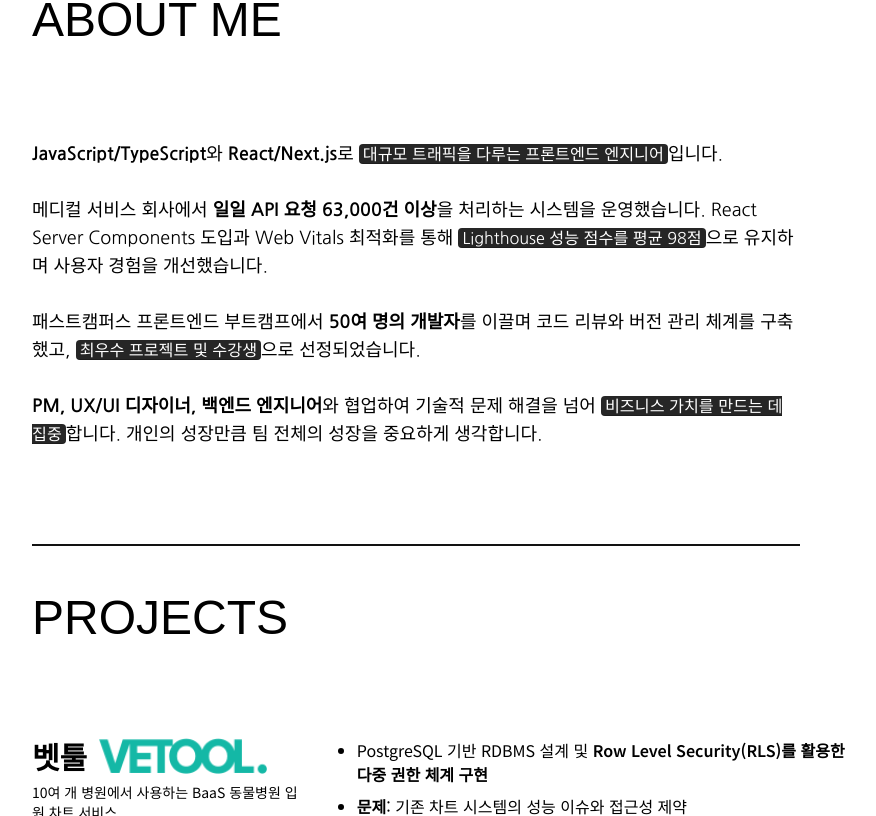
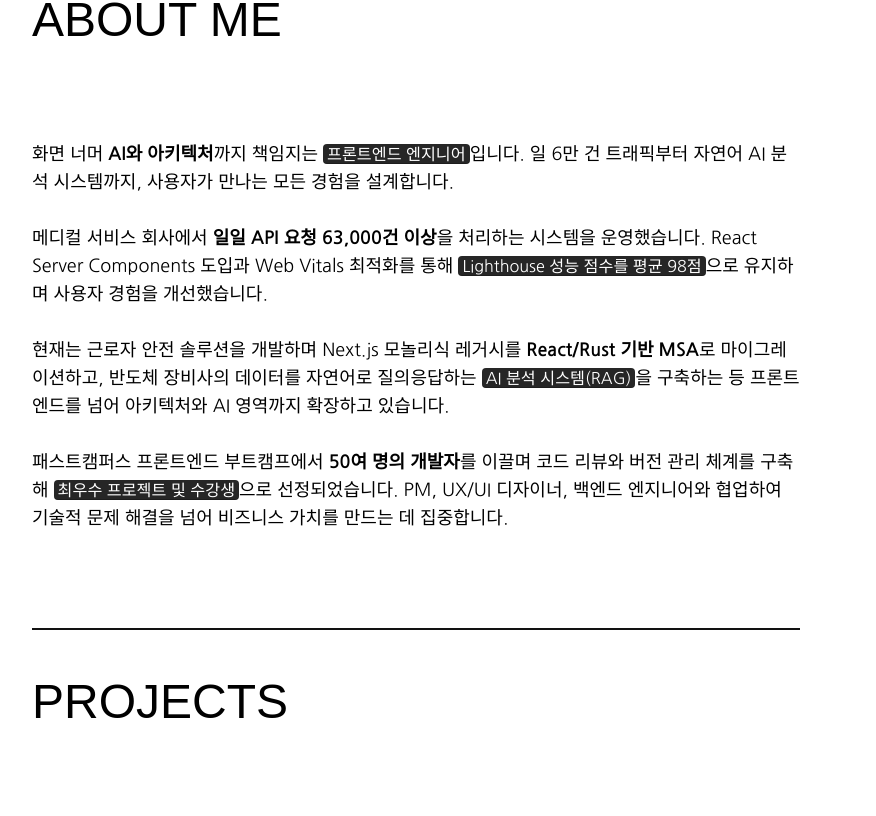
Before and after one commit to kledyu/kledyu, a Next.js app: page / in a window 1280 px wide. Shown: the part 664-1480 px from the top of the page, without its empty margins (224-1100 px from the left). Built offline with nearby package versions, Linux system fonts and the light colour scheme; a web font is replaced by a local one.

Commit message:
Update resume profile content

```diff
--- a/components/Detail.tsx
+++ b/components/Detail.tsx
@@ -7,8 +7,9 @@ const nanum = Nanum_Gothic({ subsets: ['latin'], weight: ['400', '700'] });
 export default function Detail() {
   return (
     <p className={cn(nanum.className, 'sm:text-lg')}>
-      <strong>JavaScript/TypeScript</strong>와 <strong>React/Next.js</strong>로{' '}
-      <Mark>대규모 트래픽을 다루는 프론트엔드 엔지니어</Mark>입니다.
+      화면 너머 <strong>AI와 아키텍처</strong>까지 책임지는{' '}
+      <Mark>프론트엔드 엔지니어</Mark>입니다. 일 6만 건 트래픽부터 자연어 AI
+      분석 시스템까지, 사용자가 만나는 모든 경험을 설계합니다.
       <br />
       <br />
       메디컬 서비스 회사에서 <strong>일일 API 요청 63,000건 이상</strong>을
@@ -17,14 +18,17 @@ export default function Detail() {
       사용자 경험을 개선했습니다.
       <br />
       <br />
-      패스트캠퍼스 프론트엔드 부트캠프에서 <strong>50여 명의 개발자</strong>를
-      이끌며 코드 리뷰와 버전 관리 체계를 구축했고,{' '}
-      <Mark>최우수 프로젝트 및 수강생</Mark>으로 선정되었습니다.
+      현재는 근로자 안전 솔루션을 개발하며 Next.js 모놀리식 레거시를{' '}
+      <strong>React/Rust 기반 MSA</strong>로 마이그레이션하고, 반도체 장비사의
+      데이터를 자연어로 질의응답하는 <Mark>AI 분석 시스템(RAG)</Mark>을
+      구축하는 등 프론트엔드를 넘어 아키텍처와 AI 영역까지 확장하고 있습니다.
       <br />
       <br />
-      <strong>PM, UX/UI 디자이너, 백엔드 엔지니어</strong>와 협업하여 기술적
-      문제 해결을 넘어 <Mark>비즈니스 가치를 만드는 데 집중</Mark>합니다. 개인의
-      성장만큼 팀 전체의 성장을 중요하게 생각합니다.
+      패스트캠퍼스 프론트엔드 부트캠프에서 <strong>50여 명의 개발자</strong>를
+      이끌며 코드 리뷰와 버전 관리 체계를 구축해{' '}
+      <Mark>최우수 프로젝트 및 수강생</Mark>으로 선정되었습니다. PM, UX/UI
+      디자이너, 백엔드 엔지니어와 협업하여 기술적 문제 해결을 넘어 비즈니스
+      가치를 만드는 데 집중합니다.
     </p>
   );
 }
--- a/components/Main.tsx
+++ b/components/Main.tsx
@@ -3,14 +3,12 @@ import Career from '@/components/career';
 import Certifications from '@/components/certifications';
 import Info from '@/components/Info';
 import Projects from '@/components/projects';
-import SkillSet from '@/components/skill-set';
 import Section from '@/components/ui/Section';
 
 export const SECTIONS = [
   { Component: Info, isFirst: true },
   { Component: AboutMe, label: 'ABOUT ME', isBold: true },
   { Component: Projects, label: 'PROJECTS' },
-  { Component: SkillSet, label: 'SKILL SET' },
   { Component: Career, label: 'CAREER' },
   { Component: Certifications, label: 'CERTIFICATIONS' },
 ];
--- a/components/certifications/index.tsx
+++ b/components/certifications/index.tsx
@@ -3,20 +3,25 @@ import Heading from '@/components/ui/Heading';
 
 export default function Certifications() {
   const CERTIFICATIONS = {
+    engineer: {
+      title: '정보처리기사',
+      period: '2026.06.12.',
+      details: `- 정보처리기사`,
+    },
     sqld: {
       title: 'SQLD',
       period: '2026.03.27.',
-      details: `- SQL 개발자(SQLD)`,
+      details: `- SQL 개발자`,
     },
     eng: {
-      title: '영어',
+      title: 'OPIc 영어',
       period: '2023.10.15.',
-      details: `- OPIc, IH(Intermediate High)`,
+      details: `- IH(Intermediate High)`,
     },
     korHis: {
-      title: '한국사',
+      title: '한국사능력검정시험',
       period: '2019.08.23.',
-      details: `- 한국사능력검정시험, 1급`,
+      details: `- 1급`,
     },
   } as const;
 
```
